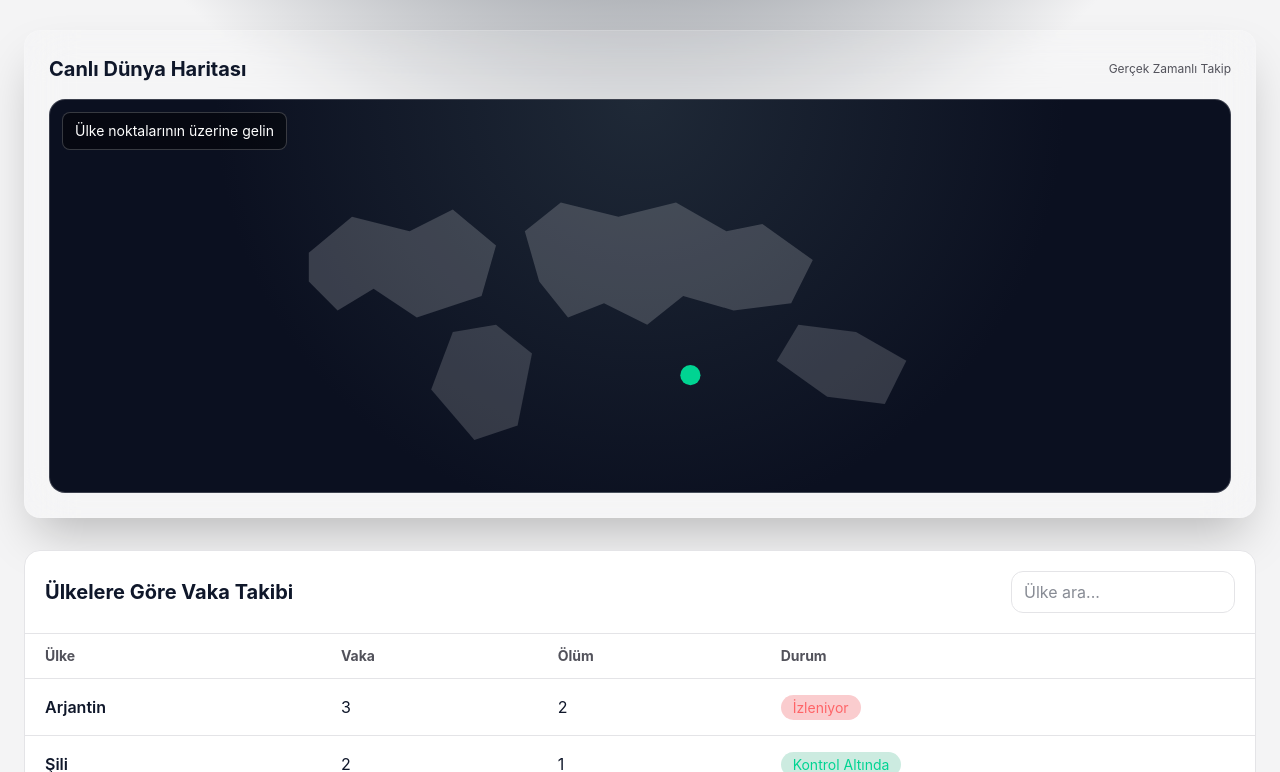
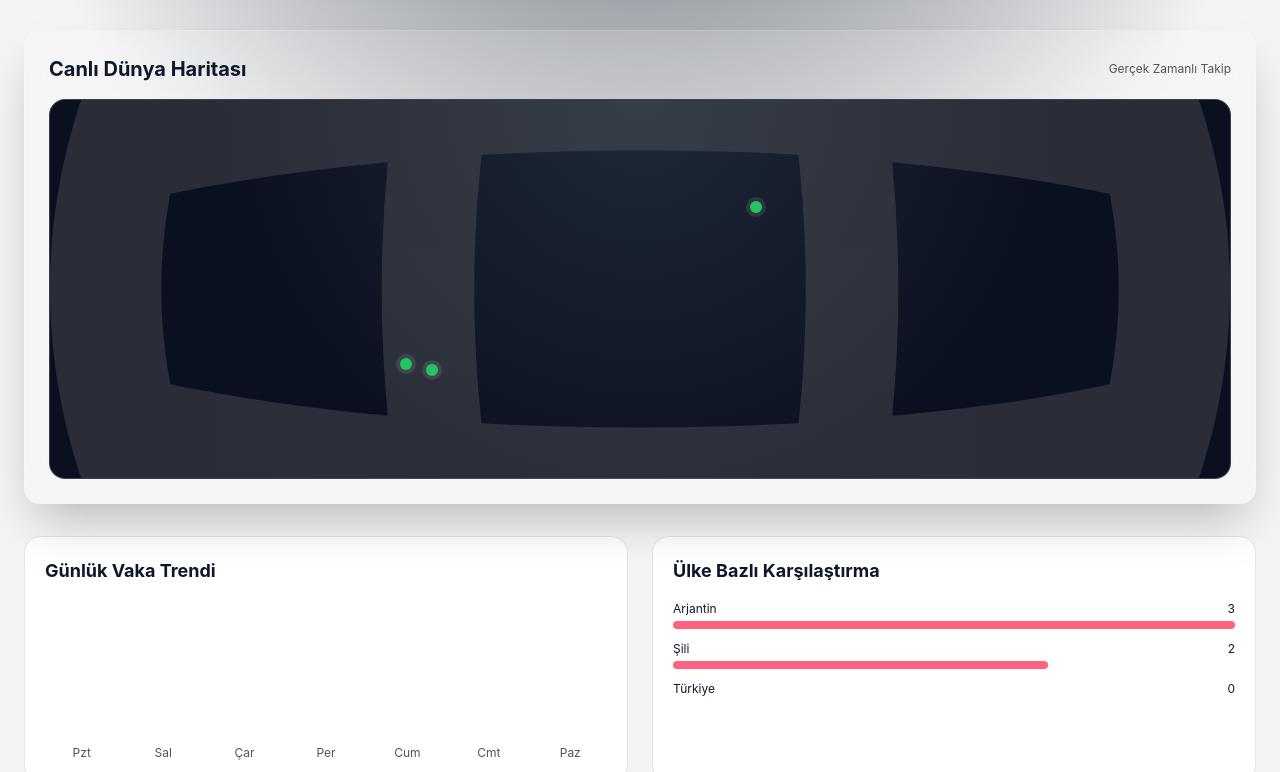
Before and after one commit to hanta-pixel/hantawatch, a Next.js app: page / in a window 1280 px wide. Shown: the part 448-1220 px from the top of the page. Built offline with nearby package versions, Linux system fonts and the light colour scheme.

Commit message:
feat(dashboard): add realtime map and chart modules

```diff
--- a/app/page.tsx
+++ b/app/page.tsx
@@ -1,22 +1,20 @@
+'use client';
+
+import { CaseCharts } from '@/components/dashboard/case-charts';
 import { CountriesTable } from '@/components/dashboard/countries-table';
 import { Hero } from '@/components/dashboard/hero';
 import { LiveWorldMap } from '@/components/dashboard/live-world-map';
 import { NewsPanel } from '@/components/dashboard/news-panel';
 import { ProductsPanel } from '@/components/dashboard/products-panel';
 import { Stats } from '@/components/dashboard/stats';
-import type { CountryItem, NewsItem, ProductItem, StatItem } from '@/lib/types/dashboard';
+import { useRealtimeDashboard } from '@/hooks/use-realtime-dashboard';
+import type { NewsItem, ProductItem, StatItem } from '@/lib/types/dashboard';
 
 const stats: StatItem[] = [
   { label: 'Doğrulanmış Vaka', value: '5', trend: '+2% son 24 saat' },
   { label: 'Şüpheli Vaka', value: '8' },
   { label: 'Ölüm', value: '3' },
   { label: 'Pandemi Riski', value: 'Düşük' },
-];
-
-const countries: CountryItem[] = [
-  { country: 'Arjantin', cases: 3, deaths: 2, status: 'İzleniyor' },
-  { country: 'Şili', cases: 2, deaths: 1, status: 'Kontrol Altında' },
-  { country: 'Türkiye', cases: 0, deaths: 0, status: 'Resmi Vaka Yok' },
 ];
 
 const news: NewsItem[] = [
@@ -33,12 +31,24 @@ const products: ProductItem[] = [
 ];
 
 export default function Page() {
+  const { data, loading, error } = useRealtimeDashboard(12000);
+  const countries = data?.countries ?? [];
+
   return (
     <main className="mx-auto w-full max-w-7xl px-4 py-6 md:px-6 md:py-8">
       <Hero />
       <Stats items={stats} />
-      <LiveWorldMap countries={countries} />
-      <CountriesTable countries={countries} />
+
+      {loading ? <p className="mb-6 text-sm text-[var(--muted)]">Canlı veriler yükleniyor...</p> : null}
+      {error ? <p className="mb-6 rounded-lg border border-red-400/40 bg-red-500/10 px-3 py-2 text-sm text-red-300">{error}</p> : null}
+
+      {countries.length > 0 ? (
+        <>
+          <LiveWorldMap countries={countries} />
+          <CaseCharts trend={data?.trend ?? []} countries={countries} />
+          <CountriesTable countries={countries} />
+        </>
+      ) : null}
 
       <section className="grid gap-6 lg:grid-cols-2">
         <NewsPanel items={news} />
--- /dev/null
+++ b/components/dashboard/case-charts.tsx
@@ -0,0 +1,44 @@
+import type { CountryRiskPoint, TrendPoint } from '@/types/dashboard-realtime';
+
+type CaseChartsProps = {
+  trend: TrendPoint[];
+  countries: CountryRiskPoint[];
+};
+
+export function CaseCharts({ trend, countries }: CaseChartsProps) {
+  const maxTrend = Math.max(...trend.map((d) => d.cases), 1);
+  const maxCountry = Math.max(...countries.map((d) => d.cases), 1);
+
+  return (
+    <section className="mb-8 grid gap-6 lg:grid-cols-2">
+      <article className="rounded-2xl border border-[var(--card-border)] bg-[var(--card-bg)] p-5">
+        <h3 className="text-lg font-bold">Günlük Vaka Trendi</h3>
+        <div className="mt-4 flex h-40 items-end gap-2">
+          {trend.map((point) => (
+            <div key={point.day} className="flex flex-1 flex-col items-center gap-2">
+              <div className="w-full rounded-t bg-cyan-400/80" style={{ height: `${(point.cases / maxTrend) * 100}%` }} />
+              <span className="text-xs text-[var(--muted)]">{point.day}</span>
+            </div>
+          ))}
+        </div>
+      </article>
+
+      <article className="rounded-2xl border border-[var(--card-border)] bg-[var(--card-bg)] p-5">
+        <h3 className="text-lg font-bold">Ülke Bazlı Karşılaştırma</h3>
+        <div className="mt-4 space-y-3">
+          {countries.map((country) => (
+            <div key={country.code}>
+              <div className="mb-1 flex justify-between text-xs">
+                <span>{country.country}</span>
+                <span>{country.cases}</span>
+              </div>
+              <div className="h-2 rounded bg-white/10">
+                <div className="h-2 rounded bg-rose-400" style={{ width: `${(country.cases / maxCountry) * 100}%` }} />
+              </div>
+            </div>
+          ))}
+        </div>
+      </article>
+    </section>
+  );
+}
--- a/components/dashboard/live-world-map.tsx
+++ b/components/dashboard/live-world-map.tsx
@@ -1,27 +1,19 @@
 'use client';
 
-import { useMemo, useState } from 'react';
-import type { CountryItem } from '@/lib/types/dashboard';
+import type { CountryRiskPoint } from '@/types/dashboard-realtime';
+import { getRiskColor } from '@/utils/risk';
 
-type LiveWorldMapProps = { countries: CountryItem[] };
-
-const hotspotCoordinates: Record<string, { x: number; y: number }> = {
-  Arjantin: { x: 32, y: 78 },
-  Şili: { x: 28, y: 72 },
-  Türkiye: { x: 57, y: 36 },
+type LiveWorldMapProps = {
+  countries: CountryRiskPoint[];
 };
 
+function project(lat: number, lng: number) {
+  const x = ((lng + 180) / 360) * 100;
+  const y = ((90 - lat) / 180) * 100;
+  return { x, y };
+}
+
 export function LiveWorldMap({ countries }: LiveWorldMapProps) {
-  const [hovered, setHovered] = useState<CountryItem | null>(null);
-
-  const mapItems = useMemo(
-    () =>
-      countries
-        .filter((item) => hotspotCoordinates[item.country])
-        .map((item) => ({ ...item, position: hotspotCoordinates[item.country] })),
-    [countries],
-  );
-
   return (
     <section className="dashboard-enter mb-8 rounded-2xl border border-white/15 bg-white/10 p-4 shadow-2xl backdrop-blur-xl md:p-6">
       <div className="mb-4 flex items-center justify-between gap-2">
@@ -29,35 +21,28 @@ export function LiveWorldMap({ countries }: LiveWorldMapProps) {
         <span className="text-xs text-[var(--muted)]">Gerçek Zamanlı Takip</span>
       </div>
 
-      <div className="relative overflow-hidden rounded-2xl border border-white/20 bg-[radial-gradient(circle_at_top,#1f2937_0%,#0b1020_60%)] p-3 md:p-4">
-        <svg viewBox="0 0 100 50" className="h-[240px] w-full md:h-[360px]" role="img" aria-label="Dünya haritası">
-          <path d="M4 19 L10 14 L18 16 L24 13 L30 18 L28 25 L19 28 L13 24 L8 27 L4 23 Z" fill="rgba(255,255,255,0.18)" />
-          <path d="M24 30 L30 29 L35 33 L33 43 L27 45 L21 38 Z" fill="rgba(255,255,255,0.16)" />
-          <path d="M34 16 L39 12 L47 14 L55 12 L62 16 L67 15 L74 20 L71 26 L63 27 L56 25 L51 29 L45 26 L40 28 L36 23 Z" fill="rgba(255,255,255,0.18)" />
-          <path d="M72 29 L80 30 L87 34 L84 40 L76 39 L69 34 Z" fill="rgba(255,255,255,0.16)" />
+      <div className="relative h-[260px] overflow-hidden rounded-2xl border border-white/20 bg-[radial-gradient(circle_at_top,#1f2937_0%,#0b1020_60%)] md:h-[380px]">
+        <div className="absolute inset-0 bg-[url('/globe.svg')] bg-cover bg-center opacity-35" />
 
-          {mapItems.map((item) => {
-            const hasCases = item.cases > 0;
-            return (
-              <g key={item.country} onMouseEnter={() => setHovered(item)} onMouseLeave={() => setHovered(null)} onFocus={() => setHovered(item)} onBlur={() => setHovered(null)}>
-                <circle cx={item.position.x} cy={item.position.y} r={hasCases ? 1.8 : 1.4} className={hasCases ? 'fill-red-500' : 'fill-emerald-400'} />
-                {hasCases ? <circle cx={item.position.x} cy={item.position.y} r={3.8} className="fill-red-500/25" /> : null}
-              </g>
-            );
-          })}
-        </svg>
+        {countries.map((country) => {
+          const pos = project(country.lat, country.lng);
+          const color = getRiskColor(country.risk);
 
-        <div className="pointer-events-none absolute left-3 top-3 rounded-lg border border-white/20 bg-black/45 px-3 py-2 text-xs text-white md:text-sm">
-          {hovered ? (
-            <>
-              <p className="font-bold">{hovered.country}</p>
-              <p>Vaka: {hovered.cases}</p>
-              <p>Ölüm: {hovered.deaths}</p>
-            </>
-          ) : (
-            <p>Ülke noktalarının üzerine gelin</p>
-          )}
-        </div>
+          return (
+            <div
+              key={country.code}
+              className="group absolute -translate-x-1/2 -translate-y-1/2"
+              style={{ left: `${pos.x}%`, top: `${pos.y}%` }}
+            >
+              <span className="block h-3 w-3 rounded-full ring-4 ring-white/10" style={{ backgroundColor: color }} />
+              <div className="pointer-events-none absolute left-1/2 top-5 z-10 hidden w-40 -translate-x-1/2 rounded-lg border border-white/25 bg-black/80 px-2 py-1 text-xs text-white group-hover:block group-focus-within:block">
+                <p className="font-semibold">{country.country}</p>
+                <p>Vaka: {country.cases}</p>
+                <p>Ölüm: {country.deaths}</p>
+              </div>
+            </div>
+          );
+        })}
       </div>
     </section>
   );
--- /dev/null
+++ b/hooks/use-realtime-dashboard.ts
@@ -0,0 +1,38 @@
+'use client';
+
+import { useEffect, useState } from 'react';
+import { fetchRealtimeDashboardData } from '@/services/realtime-dashboard';
+import type { DashboardRealtimeData } from '@/types/dashboard-realtime';
+
+export function useRealtimeDashboard(intervalMs = 10000) {
+  const [data, setData] = useState<DashboardRealtimeData | null>(null);
+  const [loading, setLoading] = useState(true);
+  const [error, setError] = useState<string | null>(null);
+
+  useEffect(() => {
+    let active = true;
+
+    const run = async () => {
+      try {
+        const next = await fetchRealtimeDashboardData();
+        if (!active) return;
+        setData(next);
+        setError(null);
+      } catch {
+        if (!active) return;
+        setError('Canlı veriler güncellenemedi.');
+      } finally {
+        if (active) setLoading(false);
+      }
+    };
+
+    void run();
+    const id = setInterval(() => void run(), intervalMs);
+    return () => {
+      active = false;
+      clearInterval(id);
+    };
+  }, [intervalMs]);
+
+  return { data, loading, error };
+}
--- /dev/null
+++ b/services/realtime-dashboard.ts
@@ -0,0 +1,32 @@
+import type { DashboardRealtimeData } from '@/types/dashboard-realtime';
+import { toRiskLevel } from '@/utils/risk';
+
+const seedCountries = [
+  { country: 'Arjantin', code: 'AR', lat: -38.42, lng: -63.61, cases: 3, deaths: 2, status: 'İzleniyor' as const },
+  { country: 'Şili', code: 'CL', lat: -35.67, lng: -71.54, cases: 2, deaths: 1, status: 'Kontrol Altında' as const },
+  { country: 'Türkiye', code: 'TR', lat: 38.96, lng: 35.24, cases: 0, deaths: 0, status: 'Resmi Vaka Yok' as const },
+];
+
+const trend = [
+  { day: 'Pzt', cases: 2 },
+  { day: 'Sal', cases: 3 },
+  { day: 'Çar', cases: 4 },
+  { day: 'Per', cases: 5 },
+  { day: 'Cum', cases: 5 },
+  { day: 'Cmt', cases: 6 },
+  { day: 'Paz', cases: 5 },
+];
+
+export async function fetchRealtimeDashboardData(): Promise<DashboardRealtimeData> {
+  await new Promise((resolve) => setTimeout(resolve, 300));
+  const drift = Math.floor(Math.random() * 2);
+
+  return {
+    countries: seedCountries.map((country) => {
+      const cases = Math.max(0, country.cases + drift - Math.floor(Math.random() * 2));
+      return { ...country, cases, risk: toRiskLevel(cases) };
+    }),
+    trend: trend.map((point) => ({ ...point, cases: Math.max(0, point.cases + Math.floor(Math.random() * 2) - 1) })),
+    updatedAt: new Date().toISOString(),
+  };
+}
--- /dev/null
+++ b/types/dashboard-realtime.ts
@@ -0,0 +1,23 @@
+export type RiskLevel = 'low' | 'medium' | 'high';
+
+export type CountryRiskPoint = {
+  country: string;
+  code: string;
+  lat: number;
+  lng: number;
+  cases: number;
+  deaths: number;
+  status: 'İzleniyor' | 'Kontrol Altında' | 'Resmi Vaka Yok';
+  risk: RiskLevel;
+};
+
+export type TrendPoint = {
+  day: string;
+  cases: number;
+};
+
+export type DashboardRealtimeData = {
+  countries: CountryRiskPoint[];
+  trend: TrendPoint[];
+  updatedAt: string;
+};
--- /dev/null
+++ b/utils/risk.ts
@@ -0,0 +1,13 @@
+import type { RiskLevel } from '@/types/dashboard-realtime';
+
+export function getRiskColor(risk: RiskLevel): string {
+  if (risk === 'high') return '#ef4444';
+  if (risk === 'medium') return '#f59e0b';
+  return '#22c55e';
+}
+
+export function toRiskLevel(cases: number): RiskLevel {
+  if (cases >= 8) return 'high';
+  if (cases >= 4) return 'medium';
+  return 'low';
+}
```
